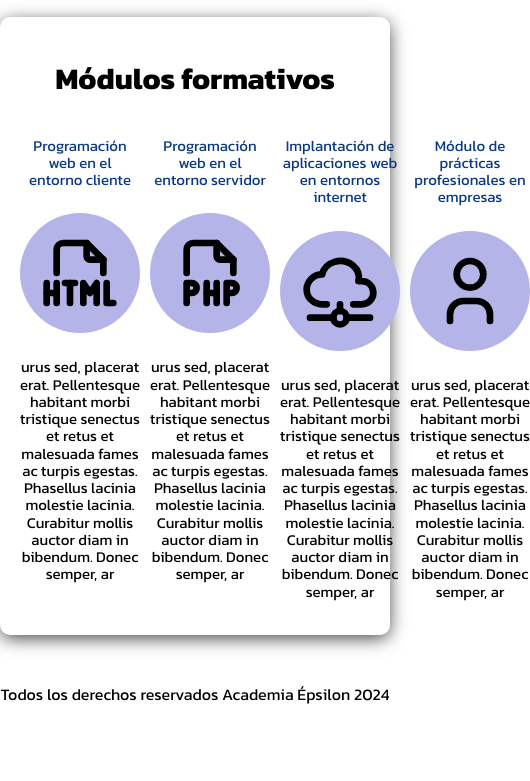
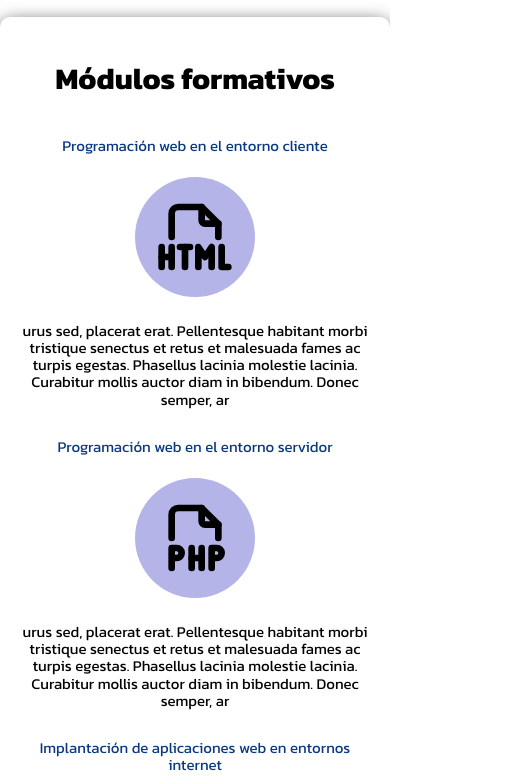
Before and after one commit to vicky-depaoli/ifcd0210, a plain HTML site: page app2/index.html in a window 390 px wide. Shown: the part 851-1632 px from the top of the page, 530 px wide, since content can reach past the window. Before the commit the page ends 1570 px from the top, so only its background shows below. Drawn offline with Linux system fonts and the light colour scheme.

Commit message:
add mobile media query

```diff
--- a/app2/css/styles.css
+++ b/app2/css/styles.css
@@ -218,6 +218,17 @@ h1, h2, h3 {
     font-size: 1.5rem;
 }
 
+@media (max-width:500px) {
+    .mod-formativos {
+        display: flex;
+        flex-direction: column;
+        justify-content: center;
+    }
+    .mod-formativos h3 {
+        margin-bottom: 0;
+    }
+}
+
 footer {
     text-align: center;
     margin-top: 5rem;
```
